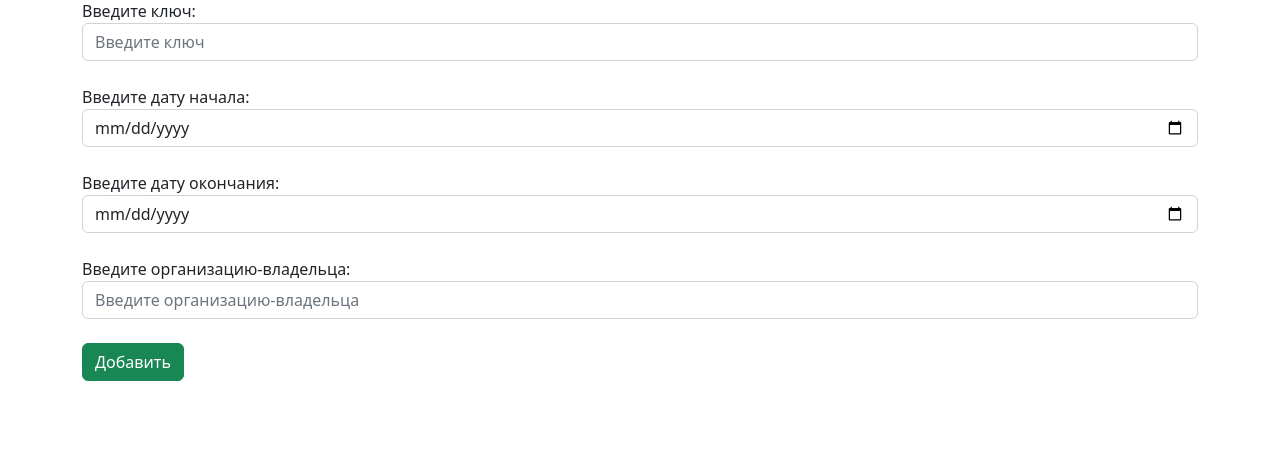
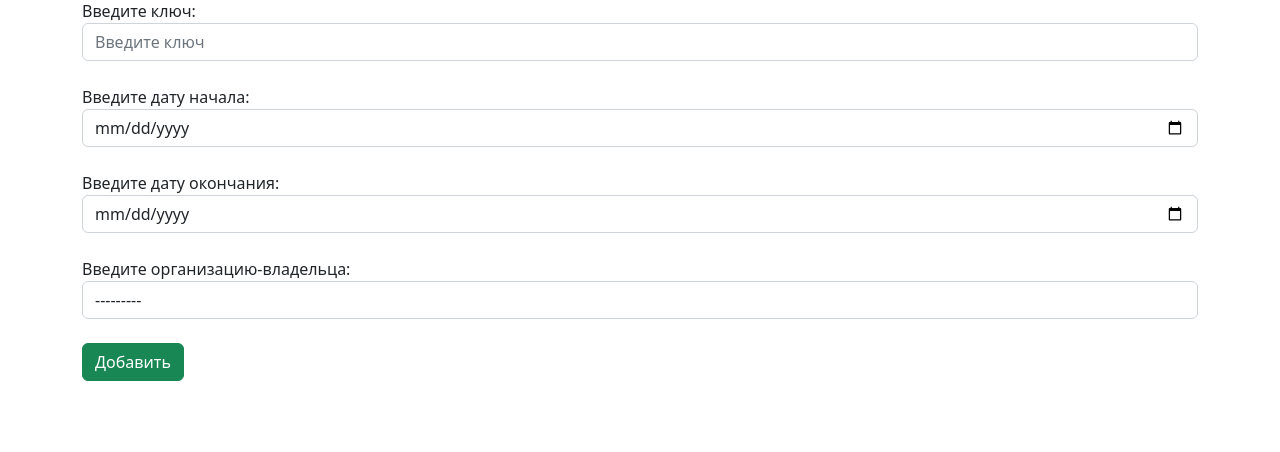
Before and after one commit to juliya-kostiak/test_task, a Django app: page /add_key in a window 1280 px wide. Shown: the part 269-721 px from the top of the page. Run offline with Django 4.2, Linux system fonts and the light colour scheme; data that the repository does not hold is empty.

Commit message:
correct adding and changing keys

```diff
--- a/keymanage_app/organizations/forms.py
+++ b/keymanage_app/organizations/forms.py
@@ -1,5 +1,5 @@
 from .models import Organization, Keys
-from django.forms import ModelForm, TextInput, DateInput, CheckboxInput
+from django.forms import ModelForm, TextInput, DateInput, CheckboxInput, Select
 
 
 class OrganizationForm(ModelForm):
@@ -32,7 +32,7 @@ class KeysForm(ModelForm):
                 'class': 'form-control',
                 'type': 'date',
             }),
-            'id_org': TextInput(attrs={
+            'id_org': Select(attrs={
                 'class': 'form-control',
                 'placeholder': 'Введите организацию-владельца',
             }),
@@ -45,8 +45,6 @@ class KeysBlockForm(ModelForm):
         model = Keys
         fields = ["block"]
         widgets = {
-            'block': TextInput(attrs={
-                'class': 'form-control',
-                'placeholder': 'Введите 1(открыт)/0(заблокировать)',
+            'block': CheckboxInput(attrs={
             }),
         }
--- a/keymanage_app/templates/organizations/update_keyblock.html
+++ b/keymanage_app/templates/organizations/update_keyblock.html
@@ -21,8 +21,9 @@
     <div class="col-lg-6 col-md-8 mx-auto" style="width: 100%;">
         <form method="post">
             {% csrf_token %}
-            <label>Введите 1(разблокировать)/0(блокировать)</label>
-            <br>{{ form.block }}<br>
+
+            <h4>Вы хотите изменить статус?
+            {{ form.block }}</h4><br>
             <button type="submit" class="btn btn-success">ОК</button><br><br>
         </form>
     </div>
```
